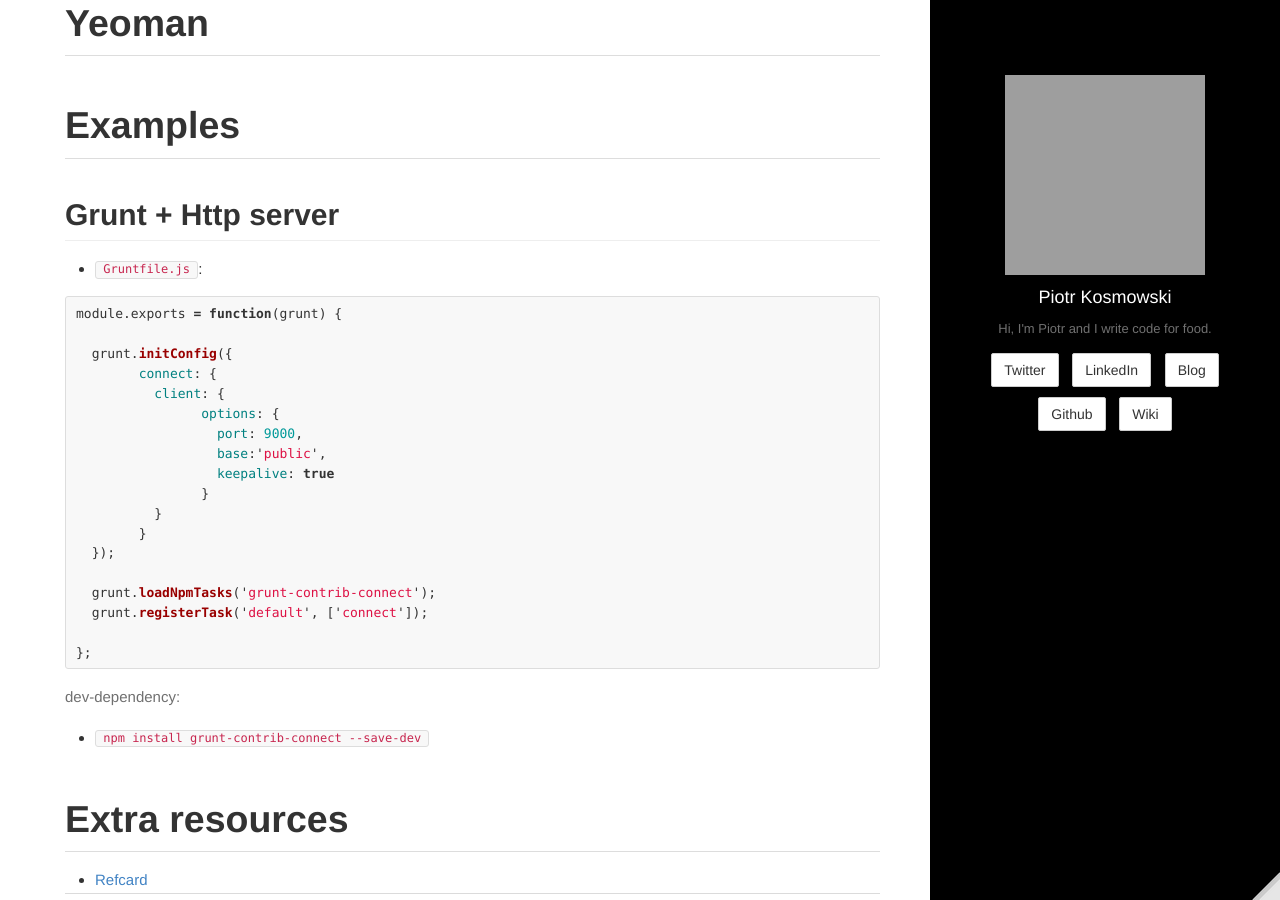
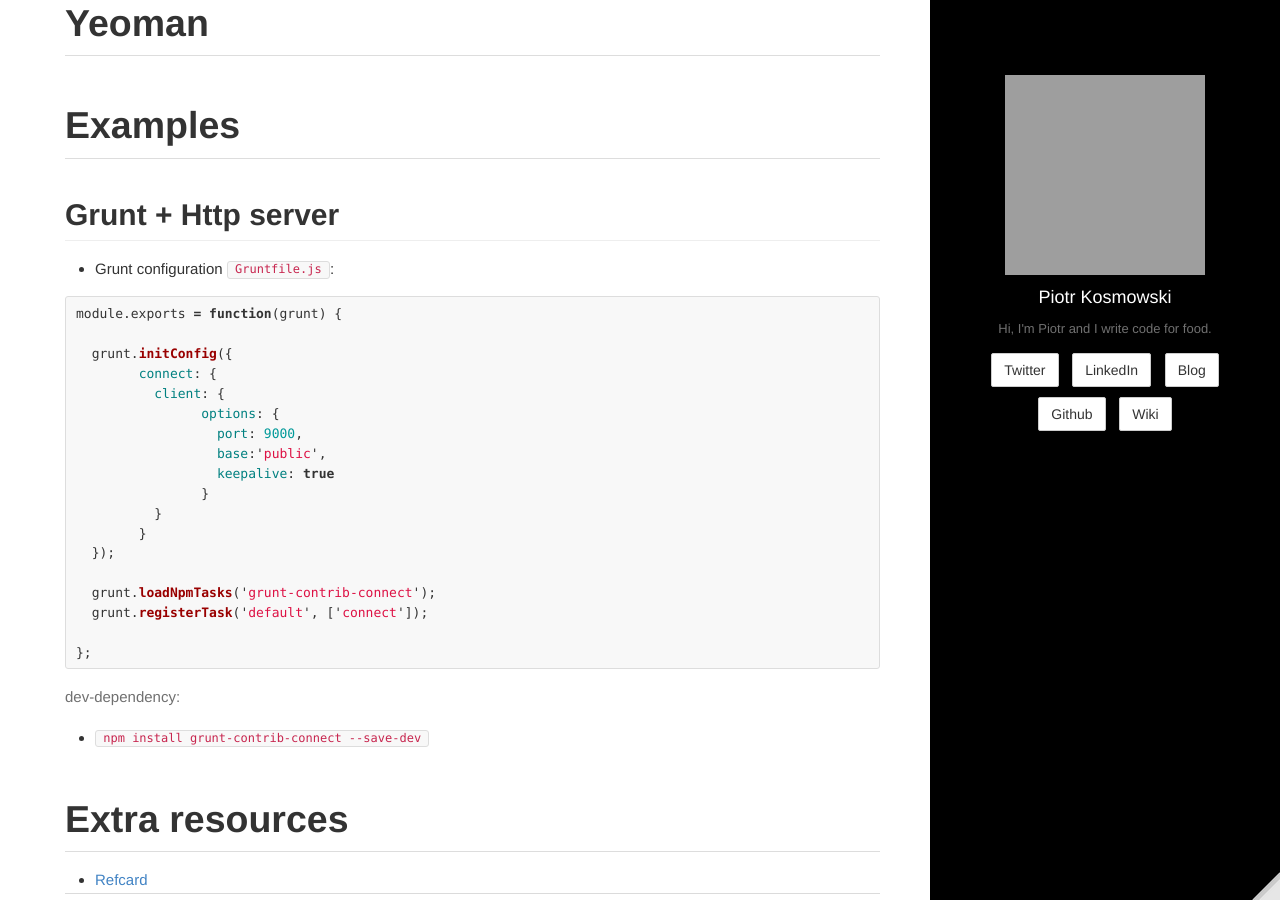
Before and after one commit to kospiotr/kospiotr.github.io, a Jekyll site: the page built from wiki/node-js.md, in a window 1280 px wide and 900 px high, scrolled down 842 px. Built offline with Jekyll 4.4.1, drawn with Linux system fonts in a browser that asks for light colours; Markdown is read by kramdown in place of the engine named in the settings; grey boxes are pictures that could not be loaded.

Commit message:
Update node-js.md

````diff
--- a/wiki/node-js.md
+++ b/wiki/node-js.md
@@ -22,7 +22,7 @@
 #Examples
 ##Grunt + Http server
 
-* `Gruntfile.js`:
+* Grunt configuration `Gruntfile.js`:
 
 ```js
 module.exports = function(grunt) {
````
